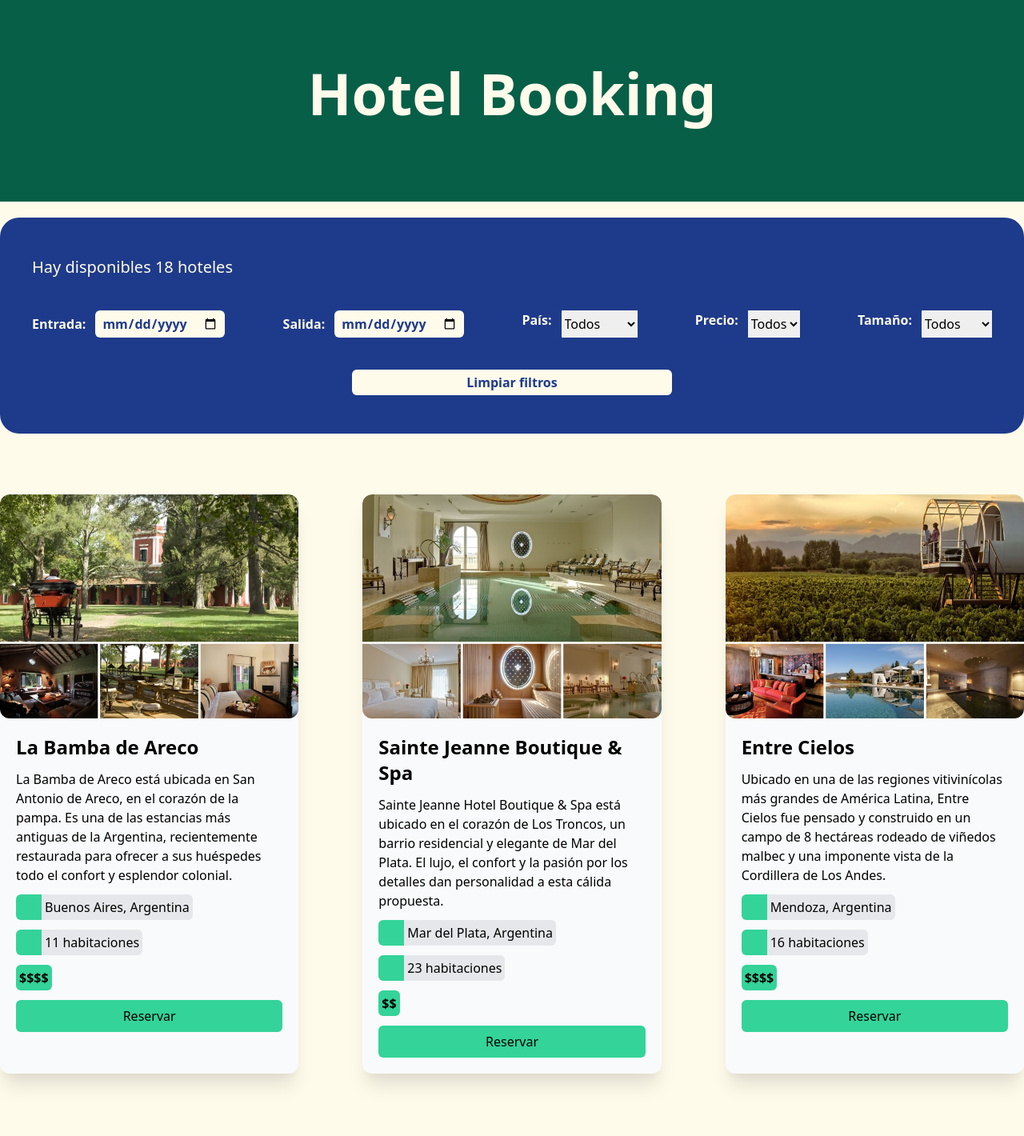
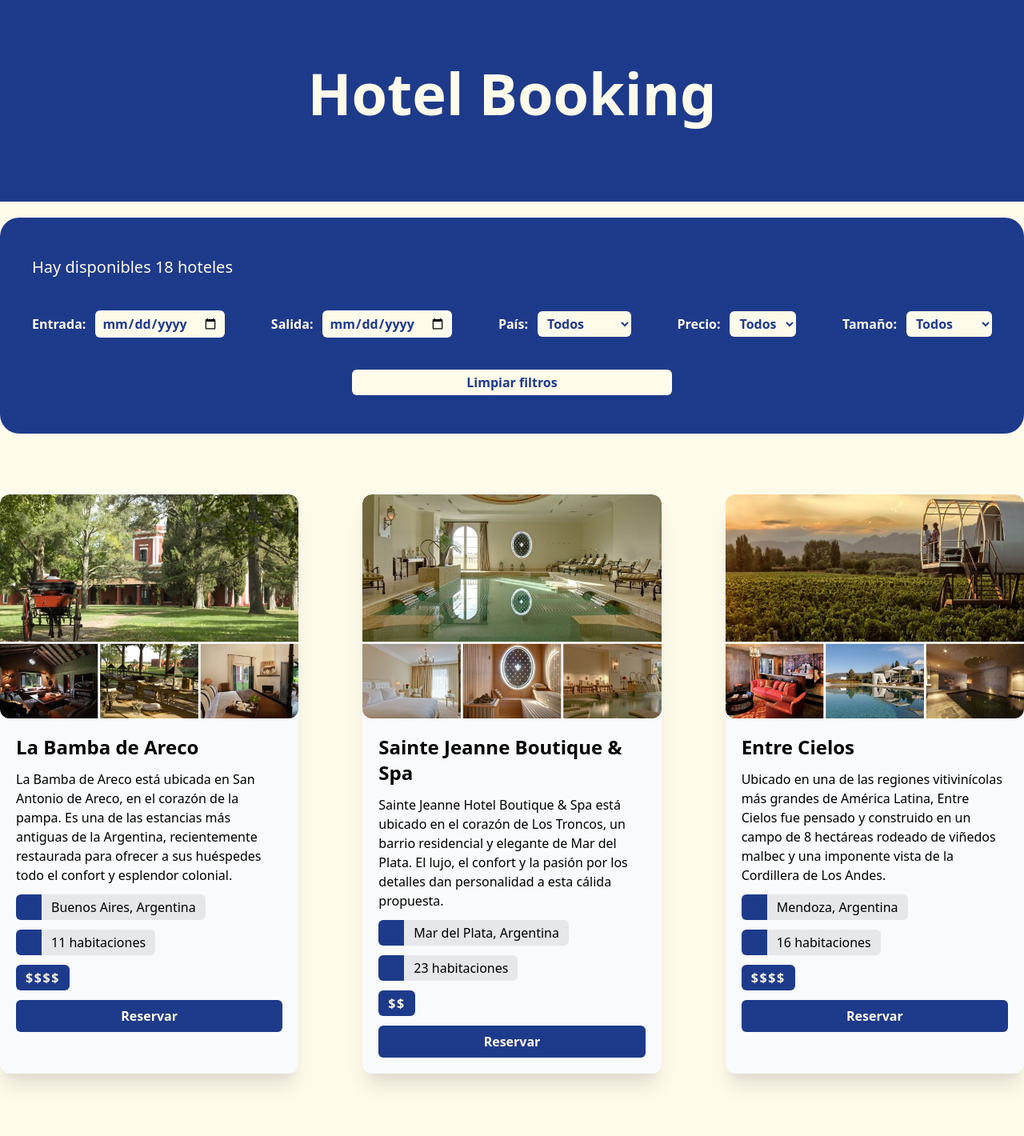
Before and after one commit to sebascasasg/acamica-hotel-booking, a React (Create React App) app: page / in a window 1280 px wide. Shown: the top 1420 px of the page at 80% size. Built offline with nearby package versions, Linux system fonts and the light colour scheme.

Commit message:
Changed layout styles

```diff
--- a/src/components/Header.jsx
+++ b/src/components/Header.jsx
@@ -2,7 +2,7 @@ import React from 'react'
 
 function Header(props) {
   return (
-    <header className='bg-green-800'>
+    <header className='bg-blue-900'>
       <div className='container mx-auto py-20'>
         <h1 className='mb-5 text-7xl text-center font-bold text-yellow-50'>Hotel Booking</h1>
       </div>
--- a/src/components/HotelCard.jsx
+++ b/src/components/HotelCard.jsx
@@ -9,17 +9,17 @@ function HotelCard(props) {
         <h2 className='mb-3 text-2xl font-bold'>{hotelInfo.name}</h2>
         <p className='mb-3'>{hotelInfo.description}</p>
         <div className='mb-3 flex'>
-          <span className='w-8 bg-green-400 rounded-l-md'></span>
-          <span className='p-1 bg-gray-200 rounded-r-md'>
+          <span className='w-8 bg-blue-900 rounded-l-md'></span>
+          <span className='px-3 py-1 bg-gray-200 rounded-r-md'>
             {hotelInfo.city}, {hotelInfo.country}
           </span>
         </div>
         <div className='mb-3 flex'>
-          <span className='w-8 bg-green-400 rounded-l-md'></span>
-          <span className='p-1 bg-gray-200 rounded-r-md'>{hotelInfo.rooms} habitaciones</span>
+          <span className='w-8 bg-blue-900 rounded-l-md'></span>
+          <span className='px-3 py-1 bg-gray-200 rounded-r-md'>{hotelInfo.rooms} habitaciones</span>
         </div>
-        <span className='p-1 mb-3 w-min font-bold bg-green-400 rounded-md'>{'$'.repeat(hotelInfo.price)}</span>
-        <button className='p-2 bg-green-400 rounded-md'>Reservar</button>
+        <span className='px-3 py-1 mb-3 w-min font-bold tracking-widest text-yellow-50 bg-blue-900 rounded-md'>{'$'.repeat(hotelInfo.price)}</span>
+        <button className='p-2 bg-blue-900 rounded-md text-yellow-50 font-bold'>Reservar</button>
       </div>
     </article>
   )
--- a/src/components/SelectFilter.jsx
+++ b/src/components/SelectFilter.jsx
@@ -2,11 +2,11 @@ import React from 'react'
 
 function SelectFilter(props) {
   return (
-    <div className='flex'>
+    <div className='flex items-center'>
       <label htmlFor={props.name}>
         <h3 className='mr-3 font-bold text-yellow-50'>{props.label}</h3>
       </label>
-      <select name={props.name} value={props.value} onChange={props.onFilterChange}>
+      <select className='px-2 py-1 rounded-md bg-yellow-50 font-bold text-blue-900' name={props.name} value={props.value} onChange={props.onFilterChange}>
         {props.options.map(option => {
           return (
             <option key={option} value={option}>
```
